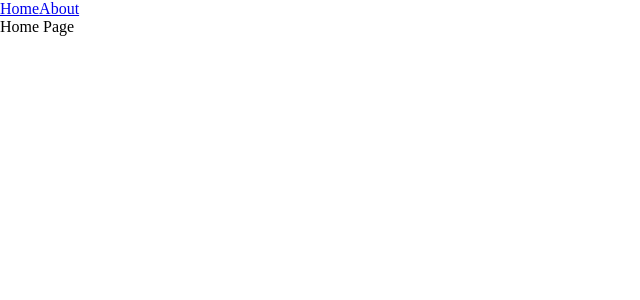
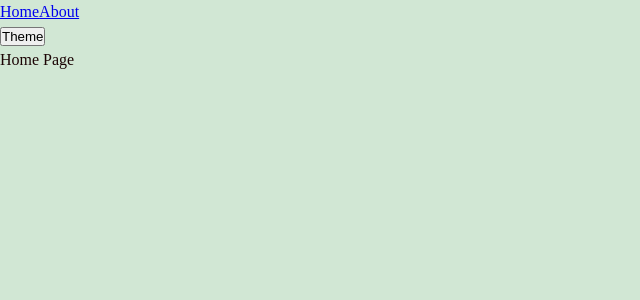
Before and after one commit to Albert-webJS/demo-project--tsx, a React app: page / in a window 1280 px wide. Shown: the top 300 px of the page, without its empty margins (0-640 px from the left). Built offline with nearby package versions, Linux system fonts and the light colour scheme.

Commit message:
use react-context, and css theme

```diff
--- a/package.json
+++ b/package.json
@@ -31,6 +31,7 @@
     "webpack-dev-server": "^4.15.1"
   },
   "dependencies": {
+    "classnames": "^2.3.2",
     "react": "^18.2.0",
     "react-dom": "^18.2.0",
     "react-router-dom": "^6.18.0"
--- /dev/null
+++ b/src/App.css
@@ -0,0 +1,18 @@
+.app.dark {
+    --color-background: #0c971e;
+    --color-text: #FFFFFF;
+}
+
+.app.light {
+    --color-background: #d1e7d4;
+    --color-text: #1b0404;
+}
+
+.app {
+    width: 100%;
+    height: 100vh;
+    font-size: var(--font-size-middle);
+    line-height: var(--font-line-middle);
+    background-color: var( --color-background);
+    color: var(--color-text);
+}
--- a/src/App.module.css
+++ /dev/null
@@ -1,4 +0,0 @@
-.container {
-    color: green;
-    font-size: 12px;
-}
--- a/src/App.tsx
+++ b/src/App.tsx
@@ -1,18 +1,22 @@
 import { lazy, Suspense } from 'react';
 import { Routes, Route, Link } from 'react-router-dom'
 
-import styles from './App.module.css'
+import './App.css'
+import { useTheme } from './theme/useTheme';
 
 const HomePageLazy = lazy(() => import('./pages/HomePage/HomePage'));
 const AboutPageLazy = lazy(() => import('./pages/AboutPage/AboutPage'));
 
 export const App = () => {
+    const { theme, toggleTheme } = useTheme()
+
     return (
-        <div>
+        <div className={`app ${theme}`}>
             <header>
                 <Link to={'/'} >Home</Link>
                 <Link to={'/about'} >About</Link>
             </header>
+            <button onClick={toggleTheme}>Theme</button>
             <div>
                 <Suspense fallback="Lading...">
                 <Routes>
--- a/src/index.css
+++ b/src/index.css
@@ -1,5 +1,15 @@
 :root {
+    /* Font variables */
+    --font-family-main: 'Times New Roman', Times, serif;
+
+    --font-size-middle: 16px;
+    --font-line-middle: 24px;
+
+    --font-size-large: 24px;
+    --font-line-large: 32px;
+
     box-sizing: border-box;
+
 }
 
 *,
@@ -9,3 +19,7 @@
     padding: 0;
     box-sizing: inherit;
 }
+
+body {
+    font-family: var(--font-family-main);
+}
--- a/src/index.tsx
+++ b/src/index.tsx
@@ -3,8 +3,10 @@ import { createRoot } from 'react-dom/client'
 import { BrowserRouter } from 'react-router-dom';
 
 import { App } from './App'
+import { ThemeProvider } from './theme/ThemeProvider';
 
 import './index.css';
+
 
 const container = document.getElementById('root') as HTMLElement
 const root = createRoot(container)
@@ -12,7 +14,9 @@ const root = createRoot(container)
 root.render(
     <StrictMode>
         <BrowserRouter>
-            <App/>
+            <ThemeProvider>
+                <App/>
+            </ThemeProvider>
         </BrowserRouter>
     </StrictMode>
 )
--- /dev/null
+++ b/src/theme/ThemeContext.ts
@@ -0,0 +1,16 @@
+import { createContext} from 'react'
+
+export enum Theme {
+    LIGHT = 'light',
+    DARK = 'dark'
+}
+
+export type ThemeContextType = {
+    theme: Theme;
+    setTheme: (theme: Theme) => void;
+}
+
+
+export const ThemeContenxt = createContext<ThemeContextType | null>(null)
+
+export const LOCAL_STORAGE_THEME_KEY = 'theme';
--- /dev/null
+++ b/src/theme/ThemeProvider.tsx
@@ -0,0 +1,24 @@
+import { ReactNode, useMemo, useState } from 'react'
+import { ThemeContenxt, Theme, LOCAL_STORAGE_THEME_KEY } from './ThemeContext'
+
+const defaultTheme = localStorage.getItem(LOCAL_STORAGE_THEME_KEY) as Theme || Theme.LIGHT
+
+interface ThemeProviderProps {
+    children: ReactNode
+}
+
+export const ThemeProvider = ({children}: ThemeProviderProps) => {
+    const [theme, setTheme] = useState(defaultTheme)
+
+
+    const defaultProps = useMemo(() => ({
+        theme: theme,
+        setTheme: setTheme,
+    }), [theme])
+
+    return (
+        <ThemeContenxt.Provider value={defaultProps}>
+            {children}
+        </ThemeContenxt.Provider>
+    )
+}
--- /dev/null
+++ b/src/theme/useTheme.ts
@@ -0,0 +1,22 @@
+import { useContext } from "react"
+import { Theme, ThemeContenxt, LOCAL_STORAGE_THEME_KEY } from "./ThemeContext"
+
+type useThemeResult = {
+    theme: Theme,
+    toggleTheme: () => void
+}
+
+export const useTheme = (): useThemeResult => {
+    const { theme, setTheme } = useContext(ThemeContenxt)
+
+    const toggleTheme = () => {
+        const newTheme = theme === Theme.DARK ? Theme.LIGHT : Theme.DARK
+        setTheme(newTheme);
+        localStorage.setItem(LOCAL_STORAGE_THEME_KEY, newTheme)
+    }
+
+    return {
+        theme,
+        toggleTheme,
+    }
+}
```
Also changed, not shown: 3 other files (tests, documents, lock files or other folders).
